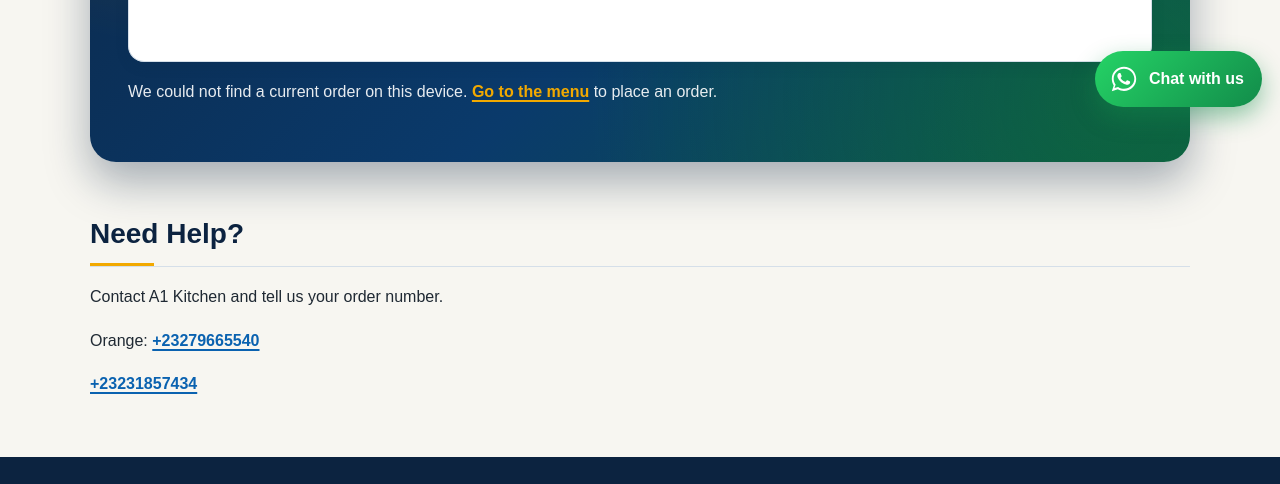
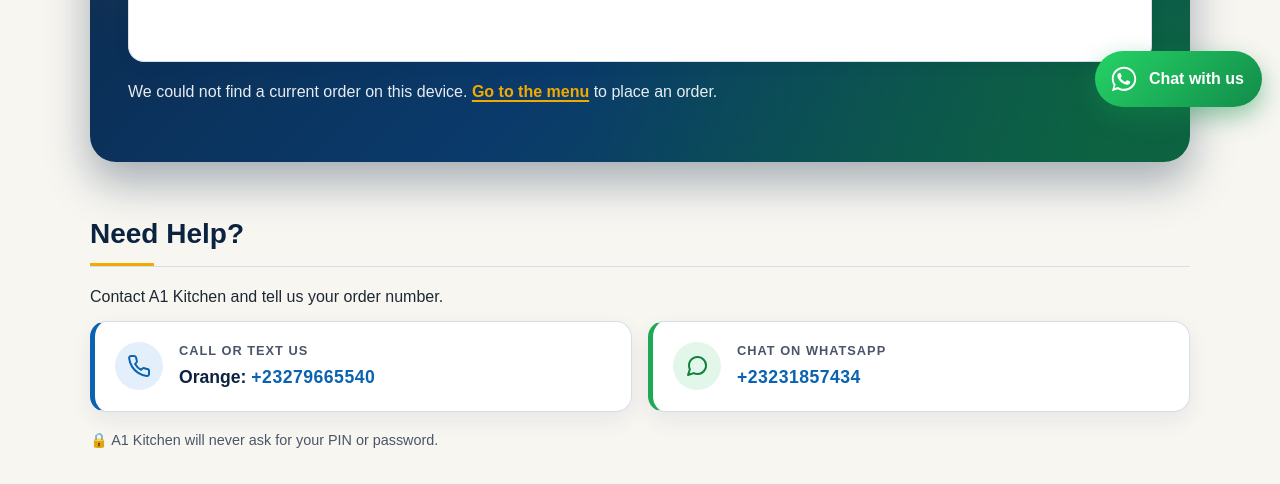
Before and after one commit to alfredkpanda14/A1-Kitchen, a plain HTML site: page payment.html in a window 1280 px wide. Shown: the part 675-1159 px from the top of the page. Drawn offline with Linux system fonts and the light colour scheme.

Commit message:
Professional help contacts, logo on kitchen tickets, reviews open and close

```diff
--- a/payment.html
+++ b/payment.html
@@ -135,14 +135,76 @@
         <p id="track-message" class="menu-notice" role="status"></p>
       </section>
 
-      <section>
+      <section class="need-help" id="need-help">
         <h2>Need Help?</h2>
-        <p>Contact A1 Kitchen and tell us your order number.</p>
-        <p data-info="phone" data-type="phone">
-          Phone number will be added soon.
+        <p class="need-help-intro">
+          Contact A1 Kitchen and tell us your order number.
         </p>
-        <p data-info="whatsapp" data-type="whatsapp">
-          WhatsApp number will be added soon.
+        <p class="need-help-order" id="need-help-order" hidden>
+          Your order number:
+          <strong id="need-help-number"></strong>
+        </p>
+
+        <div class="help-contacts">
+          <div class="help-contact help-contact-call">
+            <span class="help-contact-icon" aria-hidden="true">
+              <svg
+                viewBox="0 0 24 24"
+                width="24"
+                height="24"
+                fill="none"
+                stroke="currentColor"
+                stroke-width="2"
+                stroke-linecap="round"
+                stroke-linejoin="round"
+                focusable="false"
+              >
+                <path
+                  d="M22 16.92v3a2 2 0 0 1-2.18 2 19.79 19.79 0 0 1-8.63-3.07 19.5 19.5 0 0 1-6-6 19.79 19.79 0 0 1-3.07-8.67A2 2 0 0 1 4.11 2h3a2 2 0 0 1 2 1.72 12.84 12.84 0 0 0 .7 2.81 2 2 0 0 1-.45 2.11L8.09 9.91a16 16 0 0 0 6 6l1.27-1.27a2 2 0 0 1 2.11-.45 12.84 12.84 0 0 0 2.81.7A2 2 0 0 1 22 16.92z"
+                />
+              </svg>
+            </span>
+            <div class="help-contact-body">
+              <p class="help-contact-label">Call or text us</p>
+              <p class="help-contact-value" data-info="phone" data-type="phone">
+                Phone number will be added soon.
+              </p>
+            </div>
+          </div>
+
+          <div class="help-contact help-contact-whatsapp">
+            <span class="help-contact-icon" aria-hidden="true">
+              <svg
+                viewBox="0 0 24 24"
+                width="24"
+                height="24"
+                fill="none"
+                stroke="currentColor"
+                stroke-width="2"
+                stroke-linecap="round"
+                stroke-linejoin="round"
+                focusable="false"
+              >
+                <path
+                  d="M21 11.5a8.38 8.38 0 0 1-.9 3.8 8.5 8.5 0 0 1-7.6 4.7 8.38 8.38 0 0 1-3.8-.9L3 21l1.9-5.7a8.38 8.38 0 0 1-.9-3.8 8.5 8.5 0 0 1 4.7-7.6 8.38 8.38 0 0 1 3.8-.9h.5a8.48 8.48 0 0 1 8 8v.5z"
+                />
+              </svg>
+            </span>
+            <div class="help-contact-body">
+              <p class="help-contact-label">Chat on WhatsApp</p>
+              <p
+                class="help-contact-value"
+                data-info="whatsapp"
+                data-type="whatsapp"
+              >
+                WhatsApp number will be added soon.
+              </p>
+            </div>
+          </div>
+        </div>
+
+        <p class="need-help-note">
+          A1 Kitchen will never ask for your PIN or password.
         </p>
       </section>
     </main>
@@ -161,7 +223,7 @@
       <p class="footer-links">
         <a href="events.html">Events</a> ·
         <a href="how-it-works.html">How It Works</a> ·
-        <a href="guide.html">How-To Videos</a> · ·
+        <a href="guide.html">How-To Videos</a> ·
         <a href="privacy.html">Privacy Policy</a> ·
         <a href="terms.html">Terms &amp; Conditions</a> ·
         <a href="staff-login.html">Staff Sign In</a>
```
